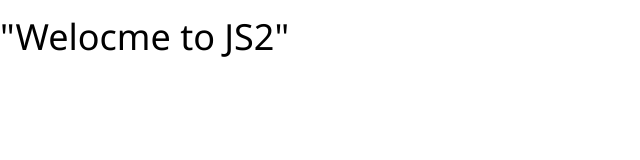
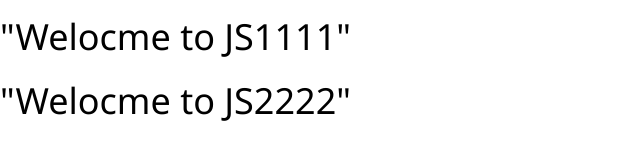
Before and after one commit to Maharshi2217/MernStack, a plain HTML site: page index.html in a window 1280 px wide. Shown: the whole page, without its empty margins (0-640 px from the left). Drawn offline with nearby package versions, Linux system fonts and the light colour scheme; files whose address does not match are found by name.

Commit message:
adding new file2

```diff
--- a/index.html
+++ b/index.html
@@ -8,7 +8,8 @@
 </head>
 <body>
 
-<h1>"Welocme to JS2"</h1>
+<h1>"Welocme to JS1111"</h1>
+<h1>"Welocme to JS2222"</h1>
 
 <script src="C:\Users\LENOVO\Desktop\javascriptbasics2.js"></script>
 
```
